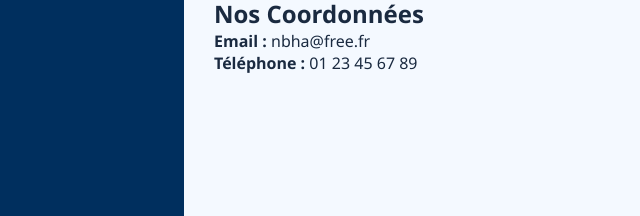
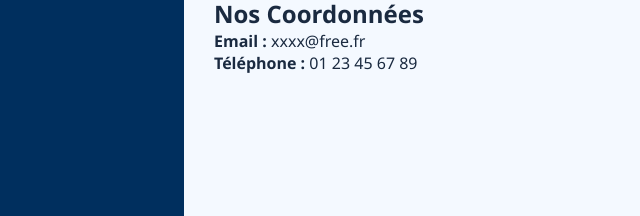
Before and after one commit to nbha-site/adsn, a plain HTML site: page contact.html in a window 1280 px wide. Shown: the part 496-712 px from the top of the page, 36-676 px from the left. Drawn offline with Linux system fonts and the light colour scheme.

Commit message:
Add files via upload

```diff
--- a/contact.html
+++ b/contact.html
@@ -48,7 +48,7 @@
 
     <section class="coordonnees">
       <h2>Nos Coordonnées</h2>
-      <p><strong>Email :</strong> nbha@free.fr</p>
+      <p><strong>Email :</strong> xxxx@free.fr</p>
       <p><strong>Téléphone :</strong> 01 23 45 67 89</p>
     </section>
   </main>
```
